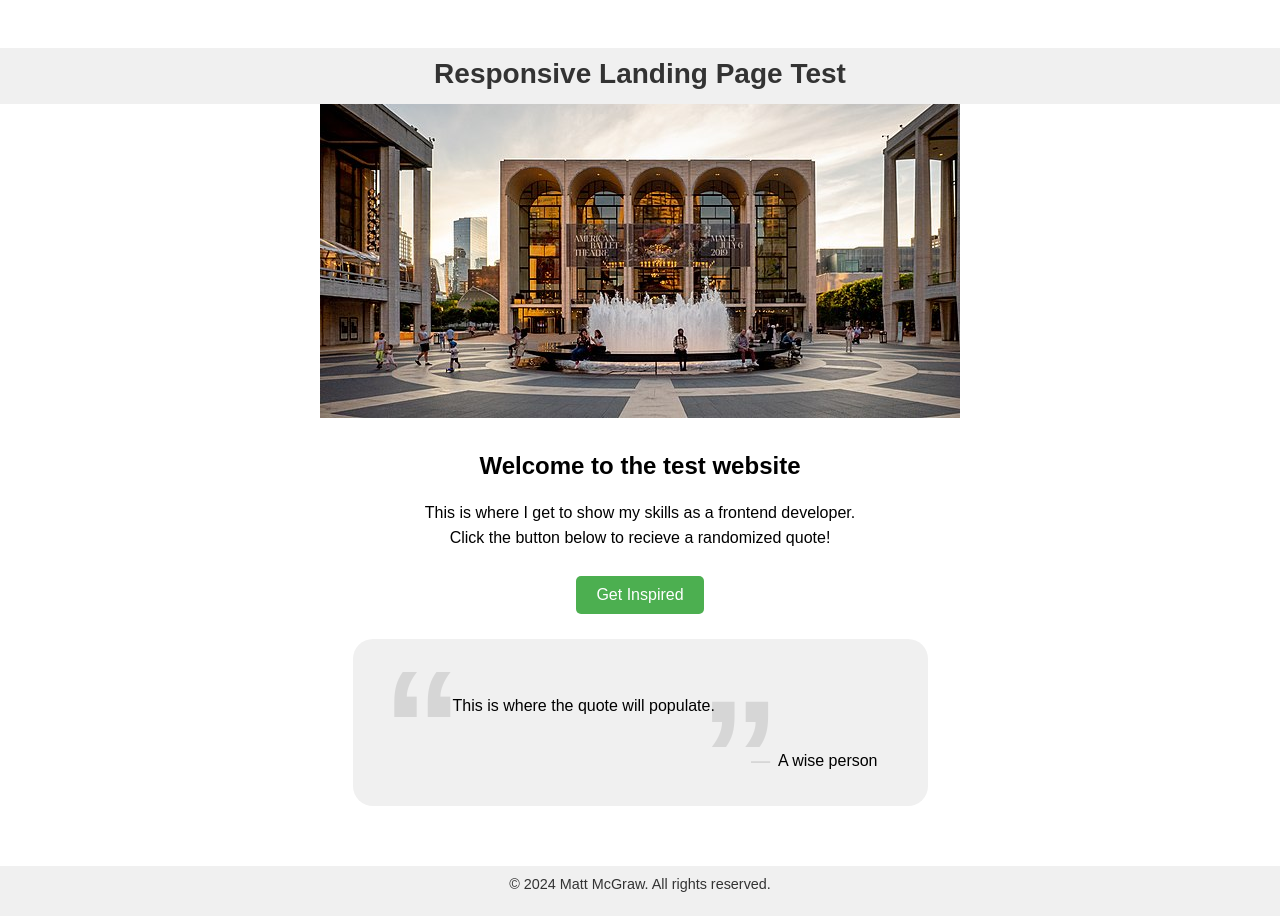
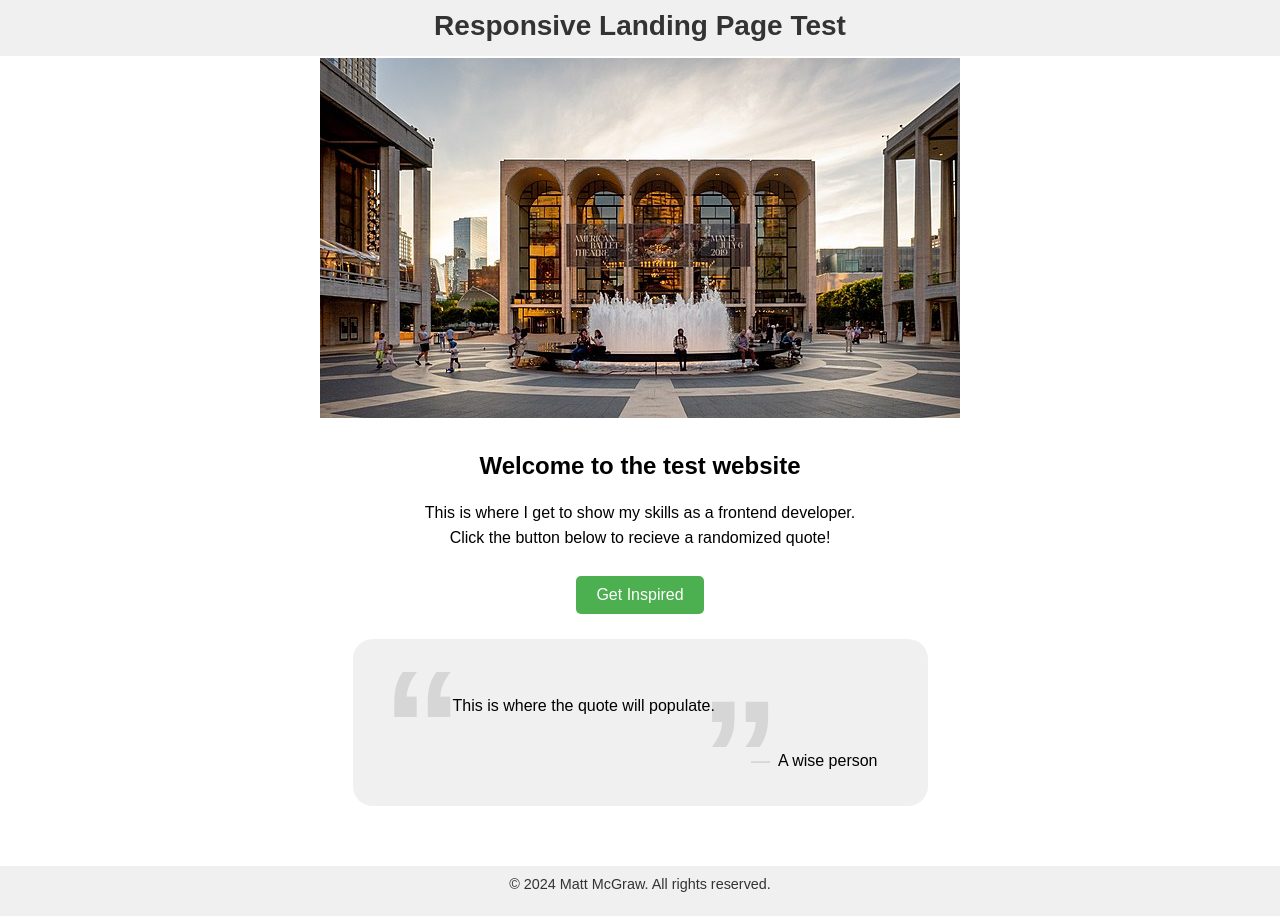
Before and after one commit to mattymcgraw/test-code-24, a website: page index.html in a window 1280 px wide. Drawn offline with Linux system fonts and the light colour scheme; no server answers.

Commit message:
Changed #page-container to remove gap above header.

```diff
--- a/css/styles.css
+++ b/css/styles.css
@@ -23,8 +23,9 @@ footer {
 }
 
 #page-container {
-  position: relative;
+  position: absolute;
   min-height: 100vh;
+  width: 100vw;
 }
 
 #content-wrap {
```
